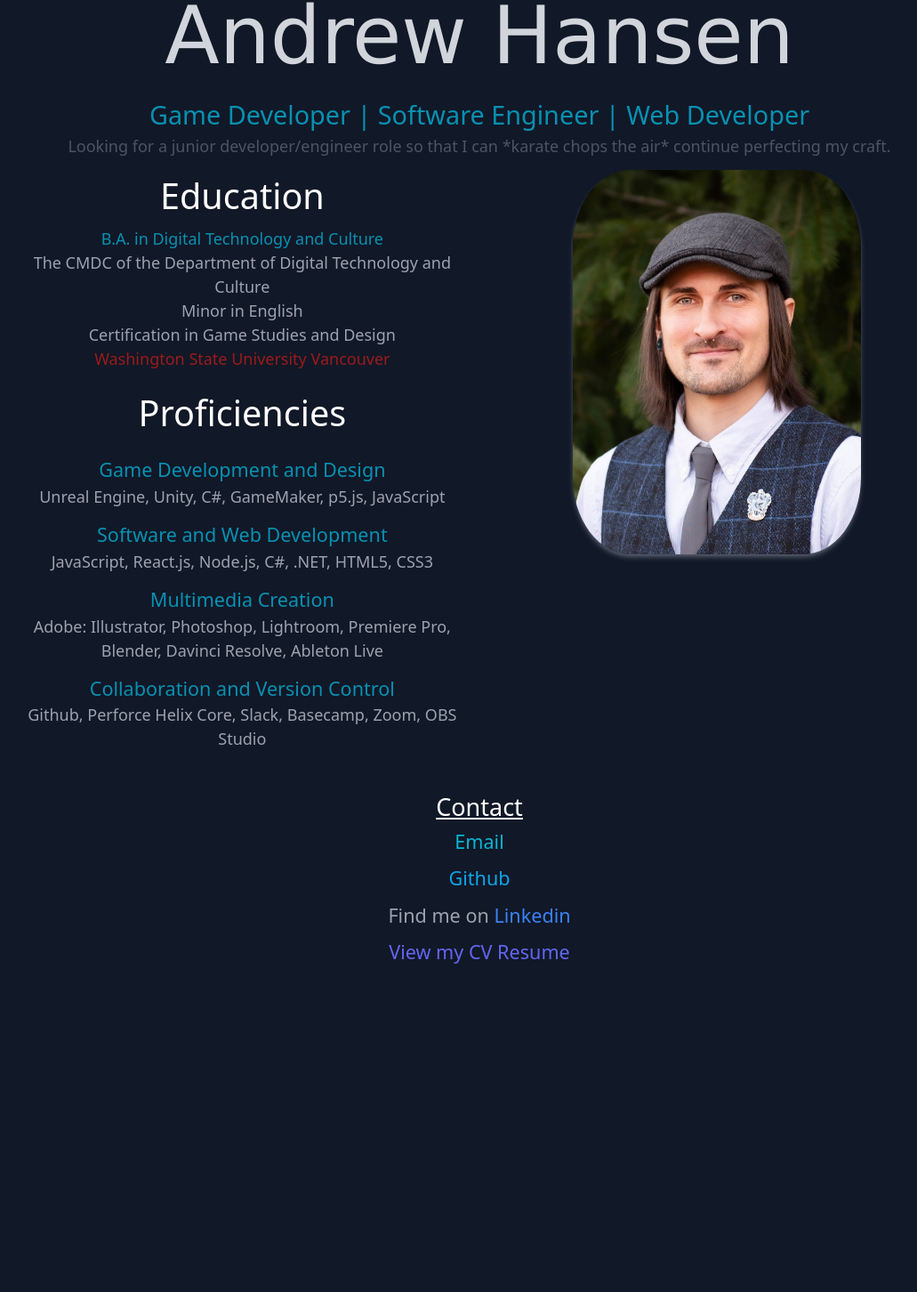
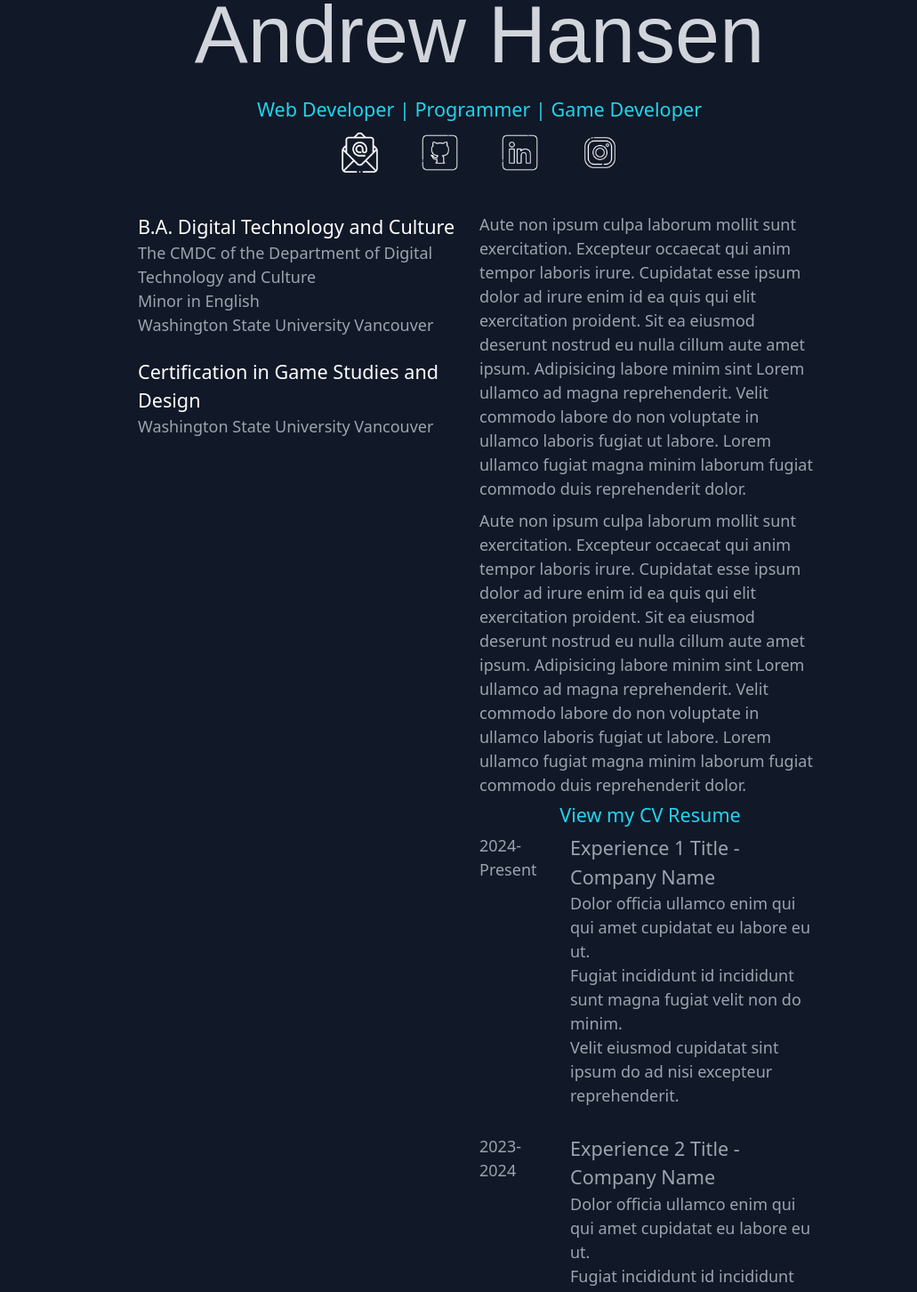
Before and after one commit to axolotliterature/portfolio-react, a React (Create React App) app in the folder portfolio/: page / in a window 1280 px wide. Shown: the part 114-1566 px from the top of the page at 89% size, without its empty margins (101-1132 px from the left). Before the commit the page ends 1205 px from the top, so only its background shows below. Built offline with nearby package versions, Linux system fonts and the light colour scheme.

Commit message:
Removed photo from home, began restyling home page
Stripped away some of the tailwind styling and simplified with standard css for repeatability. Styled home page with CSS grid to separate fields. Adjusted positioning of information for improved eye tracking based on usability and UI feedback.

```diff
--- a/portfolio/src/index.css
+++ b/portfolio/src/index.css
@@ -53,19 +53,54 @@ h3 {
 /* ------------------ HOME PAGE */
 
 .nothing-font {
-  font-family: "Nothing You Could Do", cursive, Verdana, Tahoma, sans-serif;
+  font-family: "Nothing You Could Do", sans-serif;
   font-weight: 400;
   font-style: normal;
 }
 
 .name-title {
-  font-size: 5em;
+  font-size: 5rem;
 }
 
-.home-portrait {
+/* .home-portrait {
   width: 100%;
   max-width: 18em;
   border-radius: 20%;
+} */
+
+.contact-icon {
+  display: inline-block;
+  width: 2.5rem;
+  height: 2.5rem;
+}
+
+#about-main {
+  display: grid;
+  grid-template-columns: repeat(2, 1fr);
+  width: 60%;
+}
+
+#about-left {
+  grid-column: span 1 / span 1;
+}
+
+#about-right {
+  grid-column: span 1 / span 1;
+}
+
+.exp-block {
+  display: grid;
+  grid-template-columns: repeat(4, 1fr);
+  column-gap: clamp(4px, calc(-5.09px + 2.42vw), 24px);
+  padding-bottom: 30px;
+}
+
+.exp-left {
+  grid-column: span 1 / span 1;
+}
+
+.exp-right {
+  grid-column: span 3 / span 3;
 }
 
 /* ------------------- MODAL */
--- a/portfolio/src/pages/home.js
+++ b/portfolio/src/pages/home.js
@@ -1,24 +1,41 @@
-import face from '../img/hansen-1-4x3.jpg'
+// import face from '../img/hansen-1-4x3.jpg'
 import resume from '../documents/andrew-hansen-resume.pdf'
+
+import emailIcon from '../img/icons/mail.png'
+import githubIcon from '../img/icons/github.png'
+import instagramIcon from '../img/icons/instagram.png'
+import linkedinIcon from '../img/icons/linkedin.png'
 
 export default function Home() {
     return <>
-    <div className="w-full h-full bg-gray-900 grid text-center">
-        <h1 className="nothing-font name-title text-gray-300">Andrew Hansen</h1>
-        <h2 className="text-cyan-600">Game Developer | Software Engineer | Web Developer</h2>
-        <p className="text-gray-600 pb-3">Looking for a junior developer/engineer role so that I can *karate chops the air* continue perfecting my craft.</p>
+    <div className="w-full h-full bg-gray-900 grid">
+        <div id="about-header" className="text-center pb-8">
+            <h1 className="nothing-font name-title text-gray-300">Andrew Hansen</h1>
+            <h3 className="text-cyan-400">Web Developer | Programmer | Game Developer</h3>
+            <h3 className="py-2">
+                <a className="px-5" href="mailto:andrewhansen.dev@gmail.com"><img src={emailIcon} alt="Email Icon" className="contact-icon" /></a>
+                <a className="px-5" href="https://github.com/axolotliterature" rel="noreferrer noopener" target="_blank"><img src={githubIcon} alt="Github Icon" className="contact-icon" /></a>
+                <a className="px-5" href="https://www.linkedin.com/in/andrewhansen-dev/" rel="noreferrer noopener" target="_blank"><img src={linkedinIcon} alt="LinkedIn Icon" className="contact-icon" /></a>
+                <a className="px-5" href="https://www.instagram.com/td.grim/" rel="noreferrer noopener" target="_blank"><img src={instagramIcon} alt="Instagram Icon" className="contact-icon" /></a>
+            </h3>
+        </div>
 
         <div id="about-container">
-            <div id="about-top" className="grid grid-cols-2 w-10/12 text-center mx-auto">
+            <div id="about-main" className="grid grid-cols-2 w-10/12 mx-auto">
                 <div id="about-left" className="">
-                    <h1 className="title-font font-medium text-white mb-1">Education</h1>
-                    <p className="text-cyan-600">B.A. in Digital Technology and Culture</p>
+
+                    {/* LEFT SIDE FOR INTRO AND CONTACT */}
+
+                    {/* <h1 className="title-font font-medium text-white mb-1">Education</h1> */}
+                    <h3 className="text-white">B.A. Digital Technology and Culture</h3>
                     <p>The CMDC of the Department of Digital Technology and Culture</p>
                     <p>Minor in English</p>
-                    <p>Certification in Game Studies and Design</p>
-                    <p className="text-red-800">Washington State University Vancouver</p>
+                    <p className="pb-5">Washington State University Vancouver</p>
 
-                    <h1 className="title-font font-medium text-white mb-1 pt-4">Proficiencies</h1>
+                    <h3 className="text-white">Certification in Game Studies and Design</h3>
+                    <p>Washington State University Vancouver</p>
+
+                    {/* <h1 className="title-font font-medium text-white mb-1 pt-4">Proficiencies</h1>
                     <h3 className="text-cyan-600 pt-3">Game Development and Design</h3>
                     <p>Unreal Engine, Unity, C#, GameMaker, p5.js, JavaScript</p>
 
@@ -29,15 +46,52 @@ export default function Home() {
                     <p>Adobe: Illustrator, Photoshop, Lightroom, Premiere Pro, Blender, Davinci Resolve, Ableton Live</p>
 
                     <h3 className="text-cyan-600 pt-3">Collaboration and Version Control</h3>
-                    <p>Github, Perforce Helix Core, Slack, Basecamp, Zoom, OBS Studio</p>
+                    <p>Github, Perforce Helix Core, Slack, Basecamp, Zoom, OBS Studio</p> */}
+
                 </div>
 
                 <div id="about-right" className="">
-                    <img src={face} alt="placeholder" className="home-portrait m-auto shadow-md shadow-gray-500/70" />
+
+                    {/* RIGHT SIDE FOR EXPERIENCE BRIEF AND RESUME LINK */}
+                    {/* as a lifelong tinkerer... former career mechanic,  */}
+
+                    <p className="pb-2"> Aute non ipsum culpa laborum mollit sunt exercitation. Excepteur occaecat qui anim tempor laboris irure. Cupidatat esse ipsum dolor ad irure enim id ea quis qui elit exercitation proident. Sit ea eiusmod deserunt nostrud eu nulla cillum aute amet ipsum. Adipisicing labore minim sint Lorem ullamco ad magna reprehenderit. Velit commodo labore do non voluptate in ullamco laboris fugiat ut labore. Lorem ullamco fugiat magna minim laborum fugiat commodo duis reprehenderit dolor. </p>
+
+                    <p> Aute non ipsum culpa laborum mollit sunt exercitation. Excepteur occaecat qui anim tempor laboris irure. Cupidatat esse ipsum dolor ad irure enim id ea quis qui elit exercitation proident. Sit ea eiusmod deserunt nostrud eu nulla cillum aute amet ipsum. Adipisicing labore minim sint Lorem ullamco ad magna reprehenderit. Velit commodo labore do non voluptate in ullamco laboris fugiat ut labore. Lorem ullamco fugiat magna minim laborum fugiat commodo duis reprehenderit dolor. </p>
+
+                    <div id="about-right-resume">
+                    <h3 className="p-1 text-cyan-400 text-center"><a href={resume} rel="noreferrer noopener" target="_blank">View my CV Resume</a></h3>
+                        <div className="exp-block">
+                            <div id="" className="exp-left">
+                                <p>2024-Present</p>
+                            </div>
+
+                            <div id="" className="exp-right">
+                                <h3>Experience 1 Title - Company Name</h3>
+                                <p>Dolor officia ullamco enim qui qui amet cupidatat eu labore eu ut.</p>
+                                <p>Fugiat incididunt id incididunt sunt magna fugiat velit non do minim.</p>
+                                <p>Velit eiusmod cupidatat sint ipsum do ad nisi excepteur reprehenderit.</p>
+                            </div>
+                        </div>
+
+                        <div className="exp-block">
+                            <div id="" className="exp-left">
+                                <p>2023-2024</p>
+                            </div>
+
+                            <div id="" className="exp-right">
+                                <h3>Experience 2 Title - Company Name</h3>
+                                <p>Dolor officia ullamco enim qui qui amet cupidatat eu labore eu ut.</p>
+                                <p>Fugiat incididunt id incididunt sunt magna fugiat velit non do minim.</p>
+                                <p>Velit eiusmod cupidatat sint ipsum do ad nisi excepteur reprehenderit.</p>
+                            </div>
+                        </div>
+                    </div>
+
                 </div>
             </div>
 
-            <div id="about-bottom" className="mx-auto w-10/12 text-center pt-10">
+            {/* <div id="about-bottom" className="mx-auto w-10/12 text-center pt-10">
 
                 <h2 className="text-white text-2xl font-medium underline">Contact</h2>
 
@@ -49,7 +103,7 @@ export default function Home() {
 
                 <h3 className="p-1 text-indigo-500"><a href={resume} rel="noreferrer noopener" target="_blank">View my CV Resume</a></h3>
 
-            </div>
+            </div> */}
         </div>
     </div>
 
```
